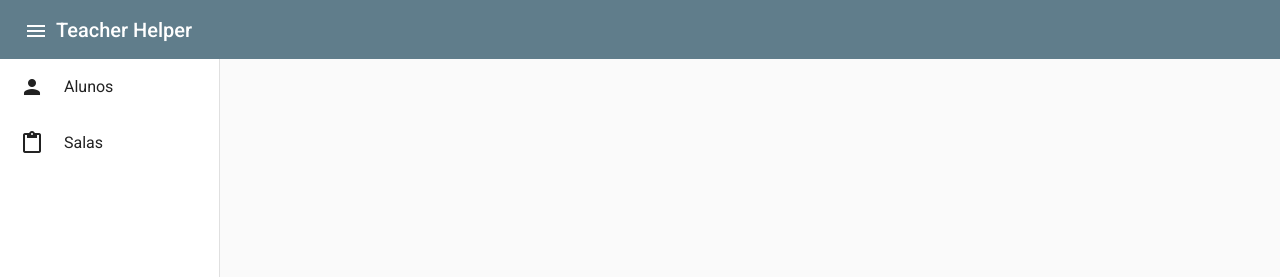
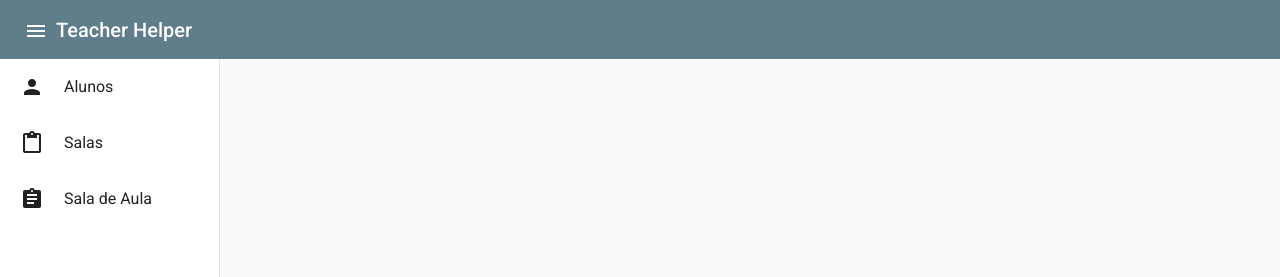
Before and after one commit to TicoYk/teacher-helper-f, an Angular app: page /dashboard in a window 1280 px wide. Shown: the top 277 px of the page. Built offline with nearby package versions, Linux system fonts and the light colour scheme.

Commit message:
Adicionada rota para sala de aula #7

```diff
--- a/src/app/pages/dashboard/dashboard.component.html
+++ b/src/app/pages/dashboard/dashboard.component.html
@@ -19,6 +19,10 @@
           <mat-icon matListIcon>content_paste</mat-icon>
           <h3 matLine> Salas </h3>
         </mat-list-item>
+        <mat-list-item  [routerLink]="['/classroom']" [routerLinkActive]="router.url === '/classroom' ? ['active'] : ''" >
+          <mat-icon matListIcon>assignment</mat-icon>
+          <h3 matLine> Sala de Aula </h3>
+        </mat-list-item>
       </mat-nav-list>
     </mat-sidenav>
 
```
Also changed, not shown: src/app/pages/pages.routes.ts (added, +31 -0 lines).
